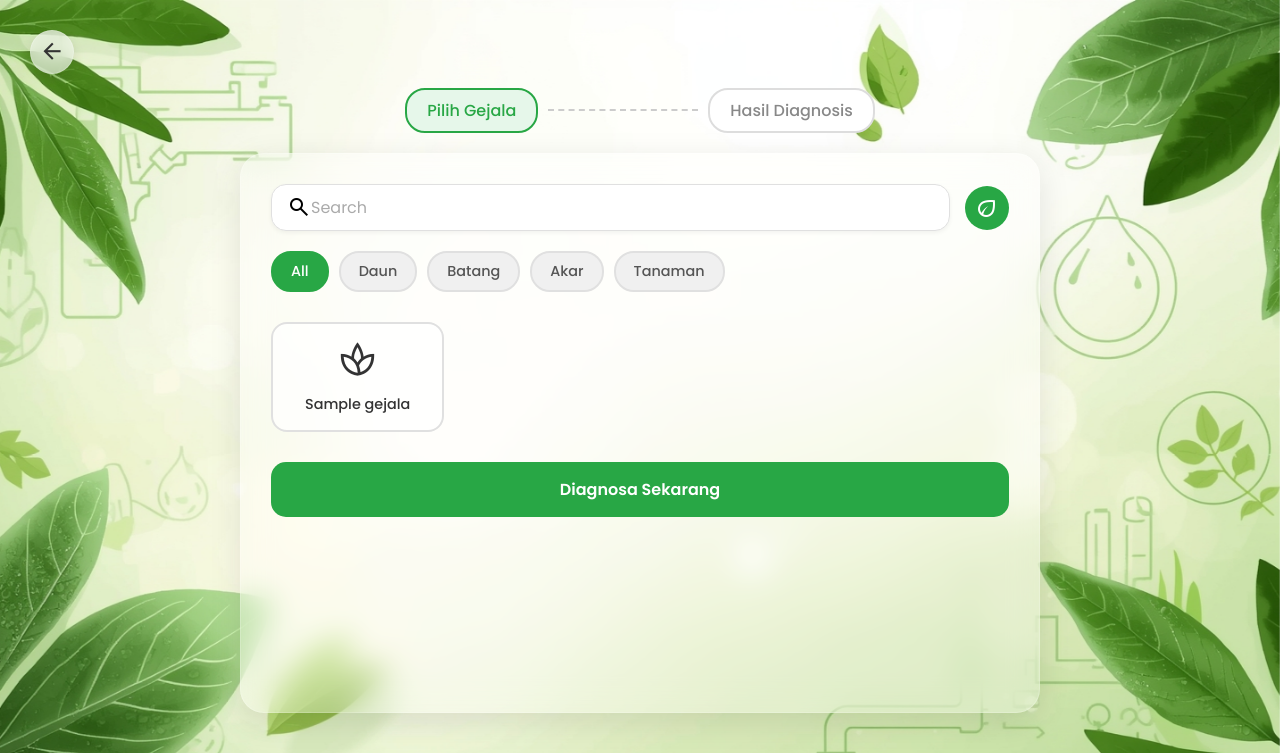
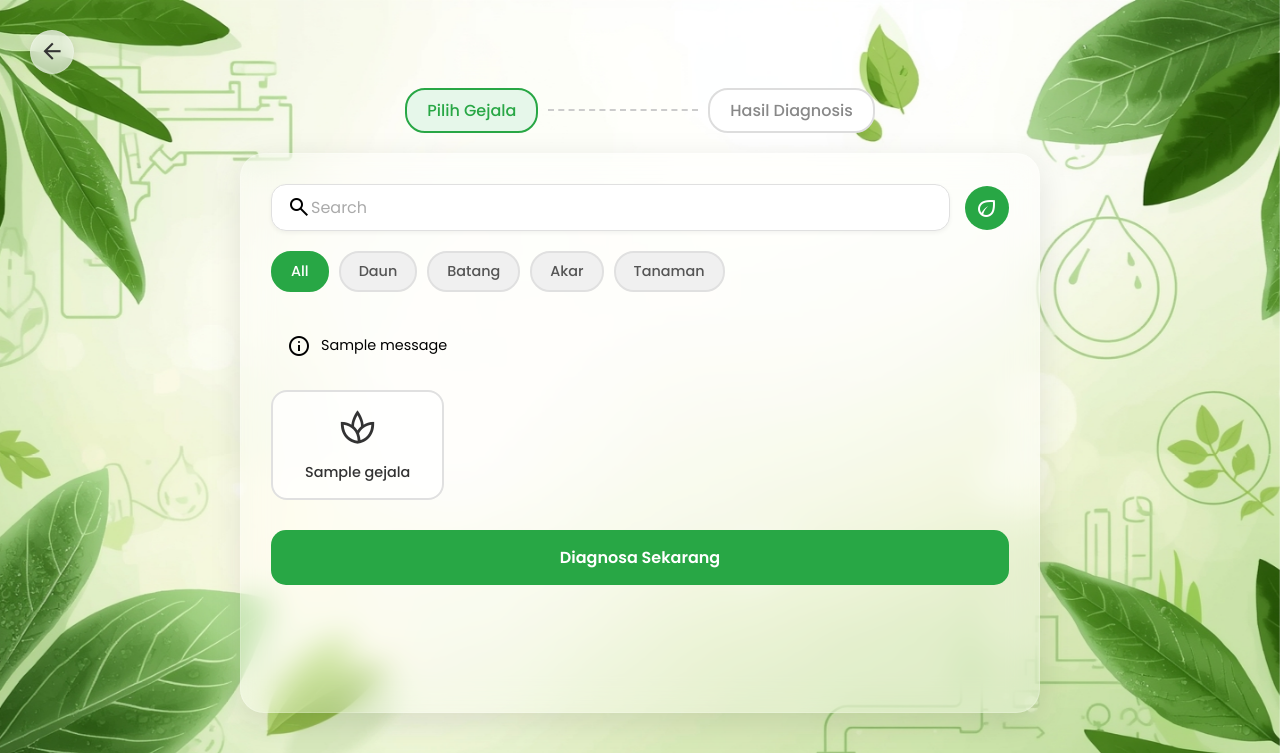
Before and after one commit to Zyneii/SistemPakar, a Flask app: page /diagnosa in a window 1280 px wide. Shown: the top 753 px of the page. Run offline with Flask 3, Linux system fonts and the light colour scheme; tables that the repository leaves empty or names only in its code hold one stand-in row (values such as "Sample post"); one stand-in notice (Sample message) is shown; data that the repository does not hold is empty; some libraries are stand-ins or nearby versions.

Commit message:
menambahkan notif

```diff
--- a/static/css/diagnosis.css
+++ b/static/css/diagnosis.css
@@ -395,3 +395,31 @@ body::before {
 .symptom-grid > div {
     display: contents;
 }
+
+.alert {
+    padding: 12px 16px;
+    margin-bottom: 20px;
+    border-radius: 8px;
+    display: flex;
+    align-items: center;
+    gap: 10px;
+    font-size: 0.9rem;
+}
+
+.alert-warning {
+    background-color: #fff3cd;
+    color: #856404;
+    border: 1px solid #ffeeba;
+}
+
+.alert-info {
+    background-color: #d1ecf1;
+    color: #0c5460;
+    border: 1px solid #bee5eb;
+}
+
+.alert-danger {
+    background-color: #f8d7da;
+    color: #721c24;
+    border: 1px solid #f5c6cb;
+}
--- a/templates/dashboard_admin.html
+++ b/templates/dashboard_admin.html
@@ -24,7 +24,7 @@
 
             <div class="profile">
                 <span class="material-icons-outlined profile-user-icon">person</span>
-                <img src="{{ url_for('static', filename='img/Daun.png') }}" alt="Daun" class="card-leaf-decoration2">
+                <img src="{{ url_for('static', filename='img/daun.png') }}" alt="Daun" class="card-leaf-decoration2">
             </div>
         </div>
     </header>
@@ -35,13 +35,11 @@
         <!-- SIDEBAR -->
         <nav class="sidebar">
             <ul>
-                  <!--
                 <li>
                     <a href="{{ url_for('admin') }}" class="{% if active=='dashboard' %}active{% endif %}">
                         <span class="material-icons-outlined">dashboard</span> Dashboard
                     </a>
                 </li>
-                    -->
 
                 <li>
                     <a href="{{ url_for('admin_gejala') }}" class="{% if active=='gejala' %}active{% endif %}">
--- a/templates/diagnosa.html
+++ b/templates/diagnosa.html
@@ -55,6 +55,22 @@
                 <button class="filter-btn" data-filter="tanaman">Tanaman</button>
             </div>
 
+            {% with messages = get_flashed_messages(with_categories=true) %}
+            {% if messages %}
+            <div class="notification-area">
+                {% for category, message in messages %}
+                <div class="alert alert-{{ category }}">
+                    <span class="material-symbols-outlined">
+                        {% if category == 'danger' or category == 'warning' %} error
+                        {% else %} info {% endif %}
+                    </span>
+                    <span>{{ message }}</span>
+                </div>
+                {% endfor %}
+            </div>
+            {% endif %}
+            {% endwith %}
+
             <!-- ===================== FORM GEJALA ===================== -->
             <form action="{{ url_for('proses_diagnosa') }}" method="POST">
 
@@ -66,7 +82,7 @@
                             id="gejala_{{ gejala['id_gejala'] }}" class="symptom-checkbox">
 
                         <label for="gejala_{{ gejala['id_gejala'] }}" class="symptom-card">
-                           <span class="material-symbols-outlined icon">spa</span>
+                            <span class="material-symbols-outlined icon">spa</span>
 
 
                             <p class="symptom-name">{{ gejala['Nama_gejala'] }}</p>
```
Also changed, not shown: templates/login.html (+4 -4 lines).
